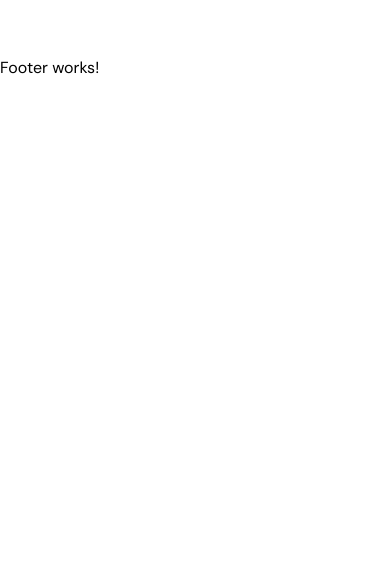
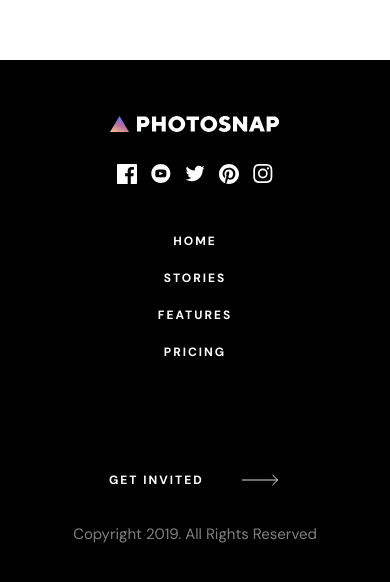
Before and after one commit to vanderms/photosnap-multi-page-website, a React (Vite) app: page /stories in a window 390 px wide. Shown: the part 1025-1607 px from the top of the page. Before the commit the page ends 1103 px from the top, so only its background shows below. Built offline with nearby package versions, Linux system fonts and the light colour scheme.

Commit message:
feat: implement footer mobile design

```diff
--- a/package.json
+++ b/package.json
@@ -11,6 +11,7 @@
   "dependencies": {
     "react": "^18.2.0",
     "react-dom": "^18.2.0",
+    "react-icons": "^4.4.0",
     "react-router-dom": "^6.3.0"
   },
   "devDependencies": {
--- a/src/components/layout/footer.tsx
+++ b/src/components/layout/footer.tsx
@@ -1,7 +1,81 @@
+import React from "react";
+import { Link } from "react-router-dom";
+
+const SocialLinkItem: React.FC<{
+  href: string;
+  aria: string;
+}> = (props) => (
+  <li>
+    <a
+      href={`https://${props.href}`}
+      target="_blank"
+      rel="noopener noreferrer"
+      aria-label={props.aria}
+      className="social-media-icon"
+    ></a>
+  </li>
+);
+
+const NavlinkItem: React.FC<{ href: string; children: React.ReactNode }> = (
+  props
+) => {
+  return (
+    <li>
+      <Link to={props.href} className="text-footer hover:opacity-30">
+        {props.children}
+      </Link>
+    </li>
+  );
+};
+
 export const Footer: React.FC = () => {
   return (
-    <div>
-      Footer works!
-    </div>
+    <footer className="bg-neutral-950 py-14">
+      <div className="container grid grid-cols-1 justify-items-center">
+        <div className="flex justify-center">
+          <Link to="/" aria-label="Homepage">
+            <img src="/assets/shared/desktop/logo-white.svg" alt="" />
+          </Link>
+        </div>
+
+        <ul className="mt-8 flex justify-center gap-3.5">
+          <SocialLinkItem
+            href="www.facebook.com"
+            aria="facebook"
+          ></SocialLinkItem>
+          <SocialLinkItem
+            href="www.youtube.com"
+            aria="youtube"
+          ></SocialLinkItem>
+          <SocialLinkItem
+            href="www.twitter.com"
+            aria="twitter"
+          ></SocialLinkItem>
+          <SocialLinkItem
+            href="www.pinterest.com"
+            aria="pinterest"
+          ></SocialLinkItem>
+          <SocialLinkItem
+            href="www.instagram.com"
+            aria="instagram"
+          ></SocialLinkItem>
+        </ul>
+        <ul className="mt-12 flex flex-col items-center gap-5">
+          <NavlinkItem href="/">Home</NavlinkItem>
+          <NavlinkItem href="/stories">Stories</NavlinkItem>
+          <NavlinkItem href="/features">Features</NavlinkItem>
+          <NavlinkItem href="/pricing">Pricing</NavlinkItem>
+        </ul>
+
+        <div className="mt-28 w-[10.75rem]">
+          <Link to="/" className="ternary-button">
+            Get Invited
+          </Link>
+        </div>
+        <p className="mt-9 text-[0.9375rem] leading-[1.25rem] text-surface/50 text-center">
+          Copyright 2019. All Rights Reserved
+        </p>
+      </div>
+    </footer>
   );
 };
--- a/src/index.css
+++ b/src/index.css
@@ -72,6 +72,13 @@
     text-transform: uppercase;
   }
 
+  .text-footer {
+    @apply font-bold text-surface uppercase;
+    font-size: 0.75rem;
+    line-height: 1rem;
+    letter-spacing: 2px;
+  }
+
   @media screen(md) {
     .heading-xl {
       font-size: 40px;
@@ -102,6 +109,23 @@
     text-transform: uppercase;
   }
 
+  .ternary-button {
+    @apply font-bold uppercase w-full flex items-center justify-between text-surface gap-5;
+    font-size: 0.75rem;
+    line-height: 1rem;
+    letter-spacing: 2px;
+  }
+
+  .ternary-button::after{
+    @apply block bg-no-repeat bg-contain bg-center;
+    content: '';
+    background-image: url(/assets/shared/desktop/arrow.svg);
+    width: 2.625rem;
+    height: 0.75rem;
+    filter: brightness(0) invert(100%);
+
+  }
+
   @media screen(md) {
     .primary-button {
       font-size: 0.75rem;
@@ -109,3 +133,57 @@
     }
   }
 }
+
+@layer components {
+  .social-media-icon {
+    @apply block bg-surface w-5 h-5;
+    mask-size: contain;
+    mask-repeat: no-repeat;
+    mask-position: center;
+  }
+
+  .social-media-icon[aria-label="facebook"] {
+    mask-image: url(/assets/shared/desktop/facebook.svg);
+  }
+
+  .social-media-icon[aria-label="instagram"] {
+    mask-image: url(/assets/shared/desktop/instagram.svg);
+  }
+
+  .social-media-icon[aria-label="youtube"] {
+    mask-image: url(/assets/shared/desktop/youtube.svg);
+  }
+
+  .social-media-icon[aria-label="twitter"] {
+    mask-image: url(/assets/shared/desktop/twitter.svg);
+  }
+
+  .social-media-icon[aria-label="pinterest"] {
+    mask-image: url(/assets/shared/desktop/pinterest.svg);
+  }
+
+  .social-media-icon[aria-label="facebook"]:hover {
+    background: linear-gradient(225deg, #63afdb 0%, #6028f1 100%);
+  }
+
+  .social-media-icon[aria-label="instagram"]:hover {
+    background: linear-gradient(
+      26.57deg,
+      #ffc593 0%,
+      #bc7198 43.29%,
+      #5a77ff 83.33%
+    );
+  }
+
+  .social-media-icon[aria-label="youtube"]:hover {
+    background: linear-gradient(45deg, #d3205a 0%, #ff5a5a 100%);
+  }
+
+  .social-media-icon[aria-label="twitter"]:hover {
+    background: linear-gradient(225deg, #65ffeb 0%, #27718a 100%);
+  }
+
+  .social-media-icon[aria-label="pinterest"]:hover {
+    background: linear-gradient(225deg, #f6c683 0%, #de3838 100%);
+  }
+}
```
Also changed, not shown: public/assets/shared/desktop/logo-white.svg (added), 1 other file (tests, documents, lock files or other folders).
